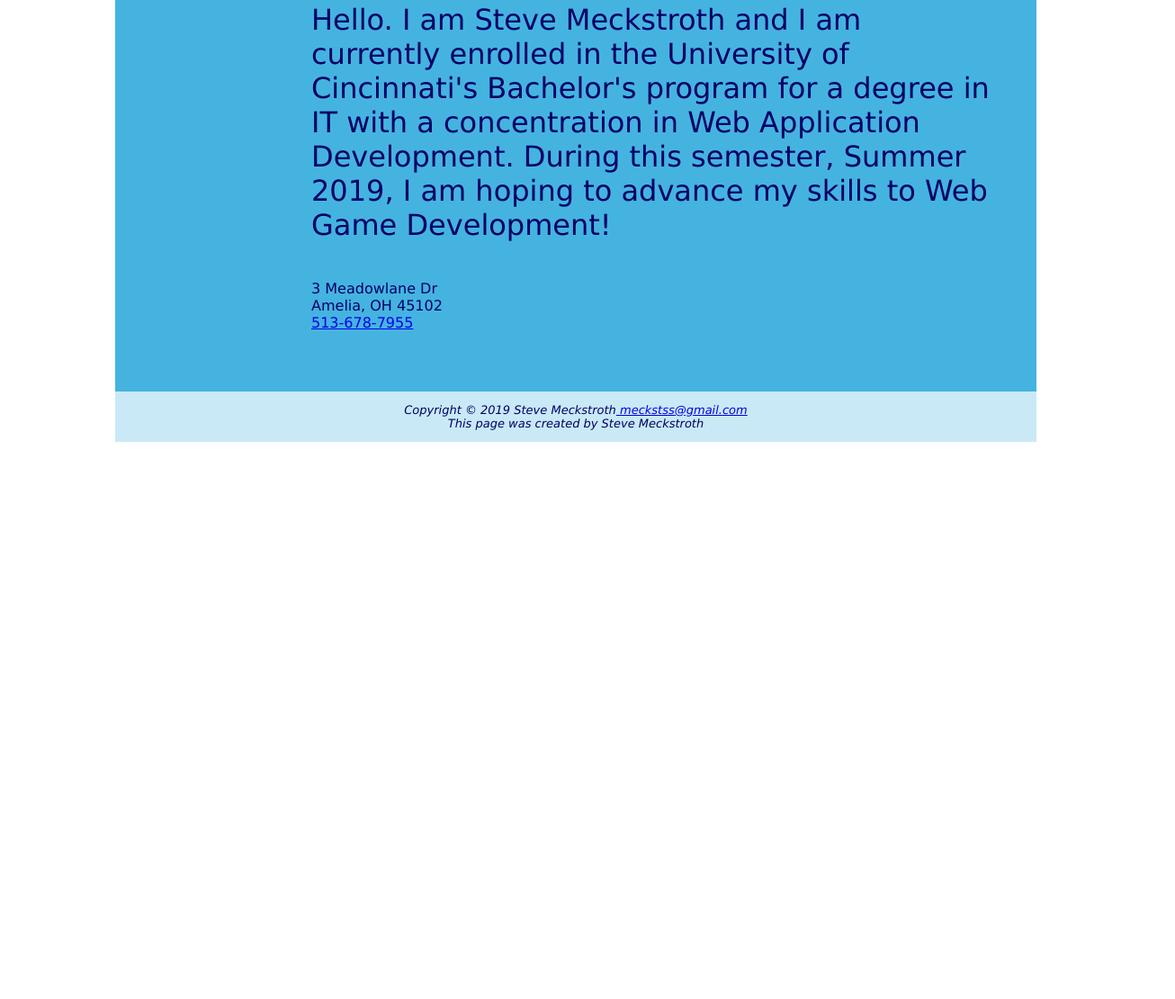
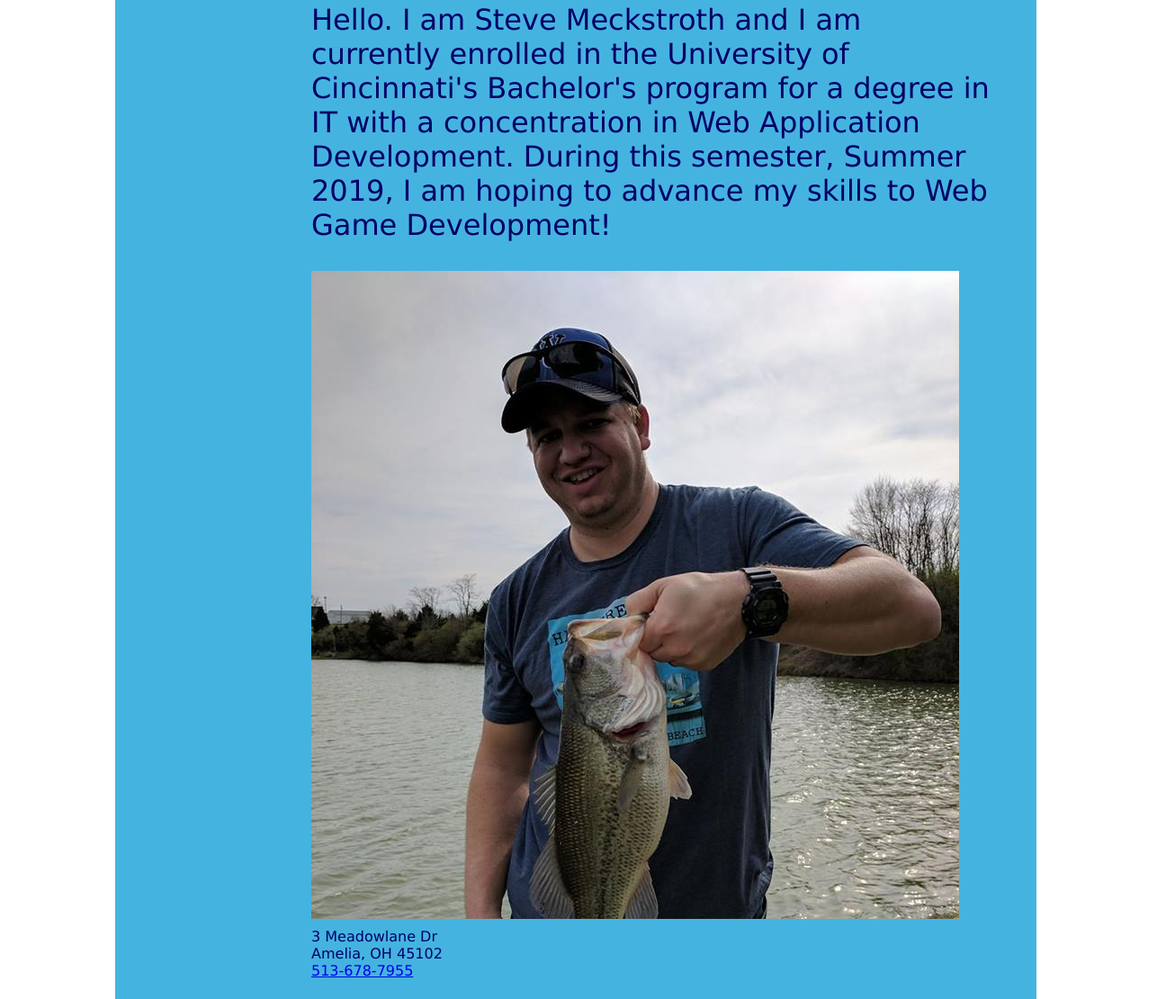
Before and after one commit to SteveMeckstroth/IT3049-19US-Portfolio, a plain HTML site: page index.html in a window 1280 px wide. Shown: the part 583-1693 px from the top of the page at 90% size, 1306 px wide, since content can reach past the window. Before the commit the page ends 1074 px from the top, so only its background shows below. Drawn offline with Linux system fonts and the light colour scheme.

Commit message:
Added Selfie image as well as CSS for it.

```diff
--- a/index.html
+++ b/index.html
@@ -17,6 +17,7 @@
 <p>
 Hello.  I am Steve Meckstroth and I am currently enrolled in the University of Cincinnati's Bachelor's program for a degree in IT with a concentration in Web Application Development.  During this semester, Summer 2019, I am hoping to advance my skills to Web Game Development!
 </p>
+<div class="selfie"></div>
 <div class="clear">
 	3 Meadowlane Dr<br>Amelia, OH 45102<br><a id="mobile" href="tel:513-678-7955">513-678-7955</a><br><br>
 </div>
--- a/main.css
+++ b/main.css
@@ -12,6 +12,8 @@ body { font-family:Verdana, Arial, sans-serif;
 }
 header {height: 500px;  background-size: 100% 500px; background-color: #c9e9f6; background-image: url(computer-electronics-internet-163097.jpg); background-repeat: no-repeat; background-position: right;}
 footer {padding: 1em; background-color: #c9e9f6; font-size: small; font-style: italic; text-align: center}
+.selfie {height: 720px; width: 960px; background-image: url(selfie.jpg); background-repeat: no-repeat;}
+
 
 nav {   background-color: #87ceeb;
 	   letter-spacing: 0.1em;
```
Also changed, not shown: Selfie.jpg (added).
